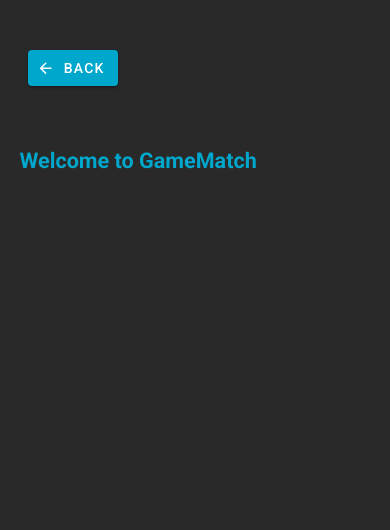
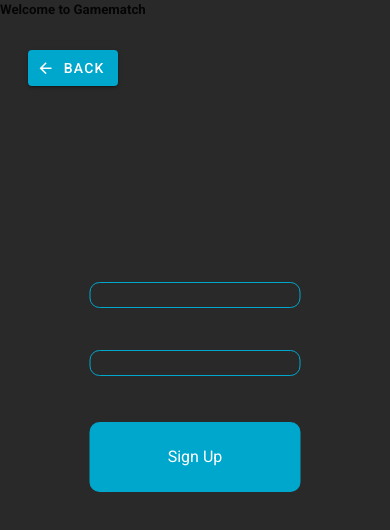
Before and after one commit to Miguel22247/MatchGame, a Vue app: page /signup in a window 390 px wide. Shown: the top 530 px of the page. Built offline with nearby package versions, Linux system fonts and the light colour scheme; what vue-google-oauth2 would draw is missing.

Commit message:
add basic login to both screens

```diff
--- a/src/views/SignIn.vue
+++ b/src/views/SignIn.vue
@@ -14,10 +14,7 @@
                     color="#00A7CC"
                     dark
                     >
-                        <v-icon
-                            dark
-                            left
-                        >
+                        <v-icon dark left>
                             mdi-arrow-left
                         </v-icon>Back
                     </v-btn>
@@ -25,6 +22,16 @@
             </div>
             <div class="login-text">
                 <h5>Welcome Back</h5>
+            </div>
+            <div class="login-forms">
+                <div class="login-form-basic">
+                    <form class="login-form">
+                        <input type="text" class="login-email">
+                        <input type="text" class="login-password">
+                    </form>
+                    <button class="button-login-submit" type="submit">Sign In</button>
+                </div>
+                <!--- Add the login button here --->
             </div>
         </div>
     </div>
@@ -41,6 +48,7 @@
     }
 
     .on-desktop img {
+        margin-top: 10px;
         position: absolute;
         left: 50%;
         transform: translate(-50%, 0%);
@@ -60,6 +68,7 @@
     .on-desktop {
         display: none;
     }
+
     .landing-page {
         background-color: #292929;
         height: 100%;
@@ -90,5 +99,51 @@
         left: 5%;
         top: 17%;
     }
+
+    .login-forms {
+        width: 100%;
+        height: 100%;
+        position: absolute;
+        left: 50%;
+        top: 50%;
+        transform: translate(-50%, -50%);
+    }
+
+    .login-email {
+        width: 211px;
+        color: #00A7CC;
+        border-radius: 10px;
+        border: 1px solid #00A7CC;
+        position: absolute;
+        top: 35%;
+        left: 50%;
+        transform: translate(-50%, -50%);
+
+    }
+
+    .login-password {
+        width: 211px;
+        color: #00A7CC;
+        border-radius: 10px;
+        border: 1px solid #00A7CC;
+        position: absolute;
+        top: 43%;
+        left: 50%;
+        transform: translate(-50%, -50%);
+
+    }
+
+    .button-login-submit {
+        width: 211px;
+        height: 70px;
+        color: #FFFFFF;
+        background-color: #00A7CC;
+        border-radius: 10px;
+        position: absolute;
+        top: 50%;
+        left: 50%;
+
+        transform: translate(-50%, 0%);
+    }
 }
 </style>
--- a/src/views/SignUp.vue
+++ b/src/views/SignUp.vue
@@ -14,17 +14,24 @@
                     color="#00A7CC"
                     dark
                     >
-                        <v-icon
-                            dark
-                            left
-                        >
+                        <v-icon dark left>
                             mdi-arrow-left
                         </v-icon>Back
                     </v-btn>
                 </router-link>
             </div>
-            <div class="sign-up-text">
-                <h5>Welcome to GameMatch</h5>
+            <div class="login-text">
+                <h5>Welcome to Gamematch</h5>
+            </div>
+            <div class="login-forms">
+                <div class="login-form-basic">
+                    <form class="login-form">
+                        <input type="text" class="login-email">
+                        <input type="text" class="login-password">
+                    </form>
+                    <button class="button-login-submit" type="submit">Sign Up</button>
+                </div>
+                <!--- Add the login button here --->
             </div>
         </div>
     </div>
@@ -41,6 +48,7 @@
     }
 
     .on-desktop img {
+        margin-top: 10px;
         position: absolute;
         left: 50%;
         transform: translate(-50%, 0%);
@@ -60,6 +68,7 @@
     .on-desktop {
         display: none;
     }
+
     .landing-page {
         background-color: #292929;
         height: 100%;
@@ -78,8 +87,7 @@
         top: 5%;
         left: 5%;
     }
-
-    .sign-up-text{
+    .signu-up-text{
         font-family: Roboto;
         font-style: normal;
         font-weight: normal;
@@ -88,8 +96,54 @@
         color: #00A7CC;
 
         position: absolute;
+        left: 5%;
         top: 17%;
-        left: 5%;
+    }
+
+    .login-forms {
+        width: 100%;
+        height: 100%;
+        position: absolute;
+        left: 50%;
+        top: 50%;
+        transform: translate(-50%, -50%);
+    }
+
+    .login-email {
+        width: 211px;
+        color: #00A7CC;
+        border-radius: 10px;
+        border: 1px solid #00A7CC;
+        position: absolute;
+        top: 35%;
+        left: 50%;
+        transform: translate(-50%, -50%);
+
+    }
+
+    .login-password {
+        width: 211px;
+        color: #00A7CC;
+        border-radius: 10px;
+        border: 1px solid #00A7CC;
+        position: absolute;
+        top: 43%;
+        left: 50%;
+        transform: translate(-50%, -50%);
+
+    }
+
+    .button-login-submit {
+        width: 211px;
+        height: 70px;
+        color: #FFFFFF;
+        background-color: #00A7CC;
+        border-radius: 10px;
+        position: absolute;
+        top: 50%;
+        left: 50%;
+
+        transform: translate(-50%, 0%);
     }
 }
 </style>
```
